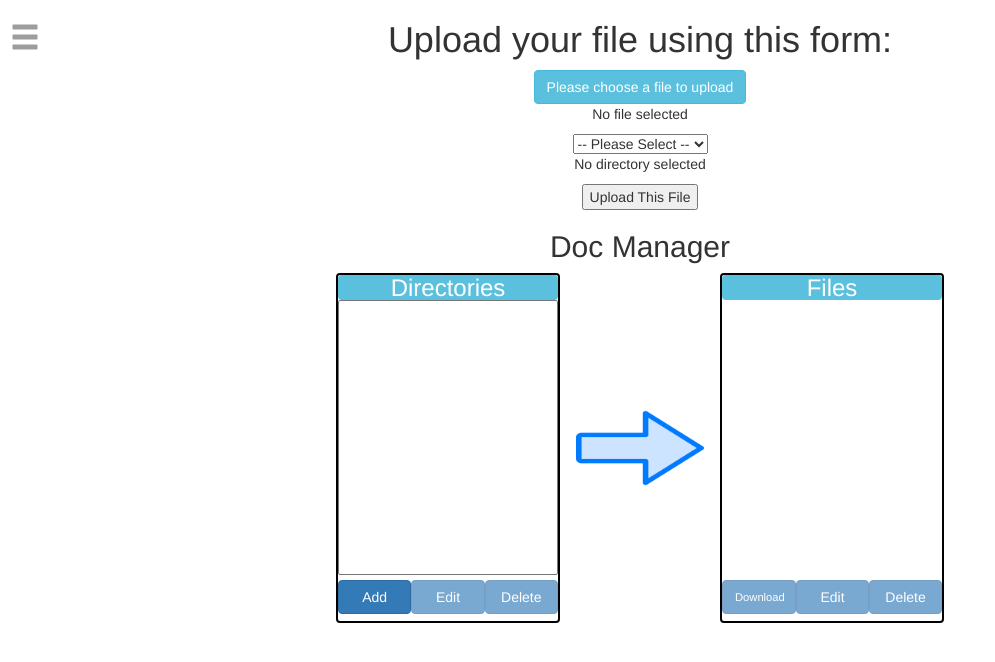
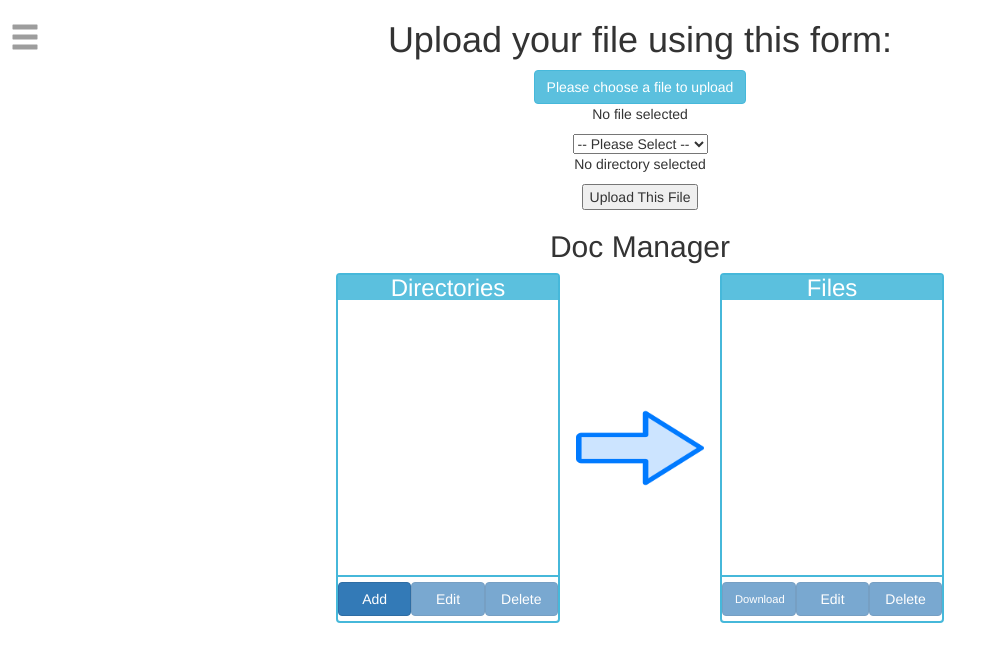
Before and after one commit to jeffreychen2016/Doc-Manager, a PHP site: page /Comdata_Prod/ in a window 1280 px wide. Shown: the part 52-714 px from the top of the page, without its empty margins (0-995 px from the left). Run offline with PHP 8.4, Linux system fonts and the light colour scheme; lists and menus that the app fills with data are empty; some libraries are stand-ins or nearby versions.

Commit message:
styled doc manager section

```diff
--- a/css/style.css
+++ b/css/style.css
@@ -168,7 +168,7 @@ input[type="file"] {
 #file_manager,
 #directory_manager {
     width: 35%;
-    border: 2px black solid;
+    border: 2px #46b8da solid;
     border-radius: 4px;
 }
 
@@ -184,24 +184,26 @@ input[type="file"] {
     text-align: center;
     background-color: #5bc0de;
     color: white;
-    border-radius: 4px;
+    /* border-radius: 4px; */
+    width: 100%;
 }
 
 #directory_manager_form,
 #file_manager_form {
     /* border: 2px solid green; */
     height: 275px;
-    margin-bottom: 5px;
+    /* margin-bottom: 5px; */
 }
 
 .doc_manager_btn_group {
-    margin-top: 5px;
     display: flex;
     justify-content: space-evenly;
+    border-top: 2px #46b8da solid;
 }
 
 .doc_manager_btn_group button {
     width: 74px;
+    margin-top: 5px;
 }
 
 #doc_manager_dir_list,
@@ -209,6 +211,12 @@ input[type="file"] {
     display: block;
     width: 100%;
     height: 100%;
+    border: none;
+}
+
+#doc_manager_dir_list:focus,
+#doc_manager_file_list:focus {
+    outline: none;
 }
 
 #original_dir_name,
--- a/process.php
+++ b/process.php
@@ -69,7 +69,6 @@
 		};
 
 		$domString .= '</select>';
-
 		echo $domString;
 	};
 
```
Also changed, not shown: 3 other files.
